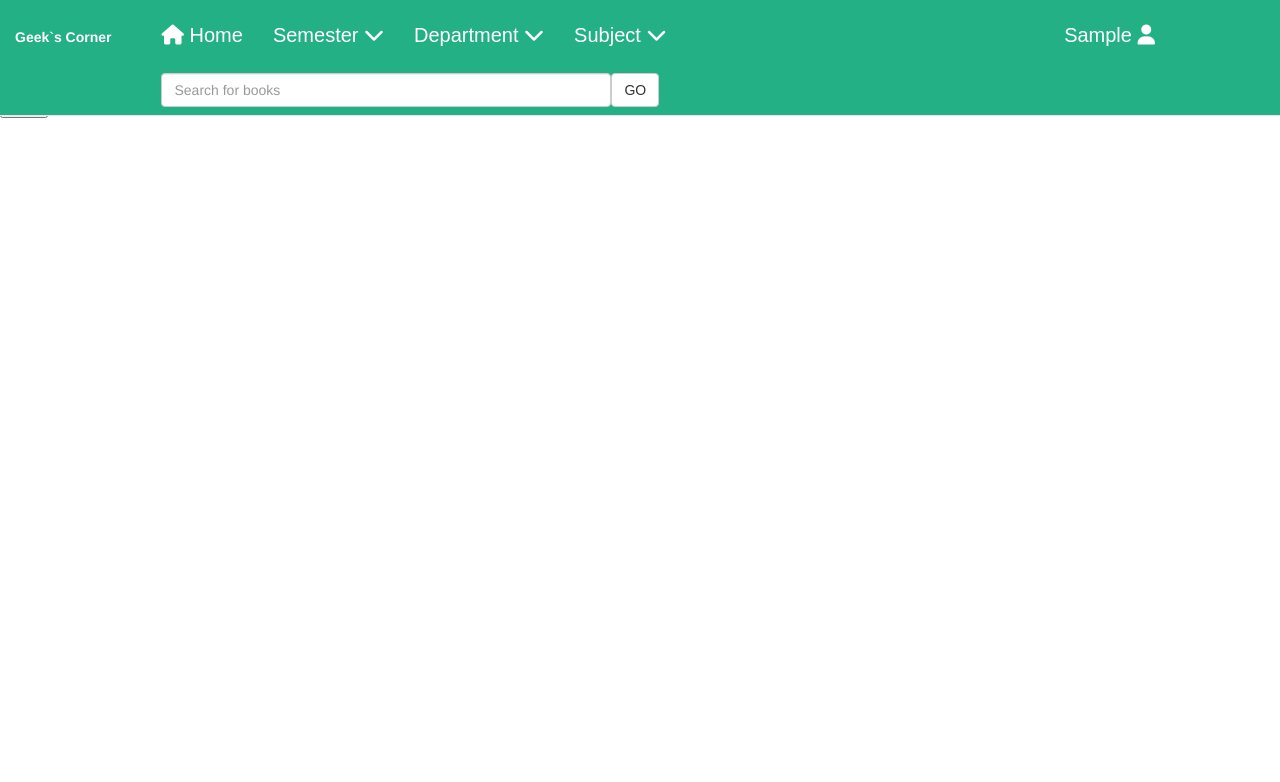
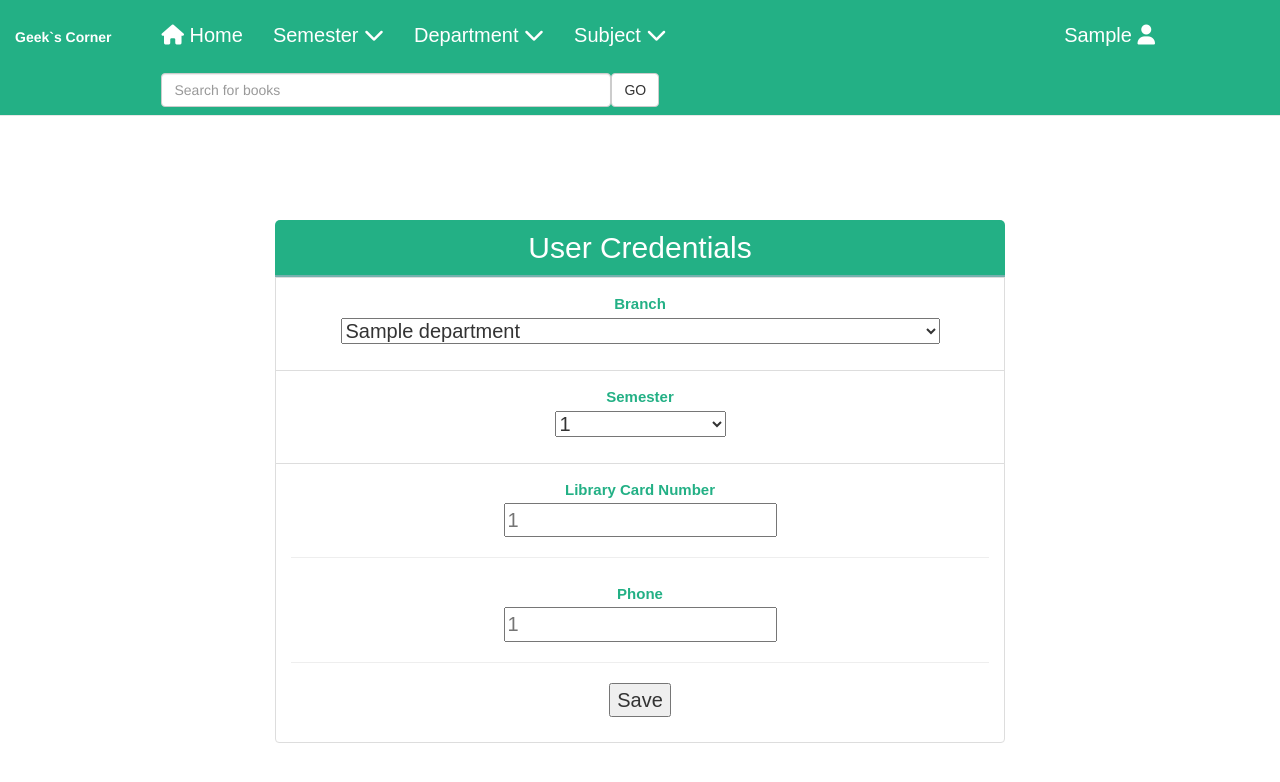
Before and after one commit to TeamIntegrity/LibChain, a Django app: page /users/edit/ in a window 1280 px wide. Shown: the top 782 px of the page. Run offline with Django 3.2, Linux system fonts and the light colour scheme; a user stored in the database is signed in; tables that the repository leaves empty hold one stand-in row (values such as "Sample post"); some libraries are stand-ins or nearby versions.

Commit message:
Updated edit.html

```diff
--- a/libchain/users/templates/edit.html
+++ b/libchain/users/templates/edit.html
@@ -3,12 +3,40 @@
  {% block content %}
 
 {% if profile == 'student' %}
+<br>
+<br>
+<br>
+<br>
+<br>
+<br>
+<br>
+<br>
 <div>
-			<form action="/users/edit/" method="post">
+<div class="container">
+               <div class="row">
+               </div><br>
+
+
+                       <!-- Pack 1-->
+                       <div class="col-lg-2">
+                       </div>
+                        <div class="col-lg-8" id="home-box">
+                            <center>
+                            <div class="pricing_header">
+                                <h2>User Credentials</h2>
+                                <div class="space"></div>
+                     </div>
+                     </center>
+                        <div class="col-lg-2">
+                       </div>
+                     <ul class="list-group">
+			            <li class="list-group-item">
+
+         <form action="/users/edit/" method="post">
          {% csrf_token %}
-         <div class="group">
-         <label for="user" class="label">Branch</label>
-         <select class="input" name="branch">
+         <div class="form-group">
+         <center><label for="user" class="label" style="color: rgb(35, 176, 133);"> Branch </label></center>
+         <center><select class="form-input" name="branch">
             <option value="" selected>
                {{student.department_name.name}}
             </option>
@@ -27,12 +55,16 @@
             <option value="CIVIL ENGINEERING">
                CIVIL ENGINEERING
             </option>
+            </center>
           </select>
          <!--<input id="user" type="text" class="input" name="branch" placeholder={{student.department_name.name}}>-->
          </div>
-         <div class="group">
-         <label for="user" class="label">Semester</label>
-         <select class="input" name="semester">
+         </li>
+
+         <li class="list-group-item">
+         <div class="form-group">
+         <center><label for="user" class="label" style="color: rgb(35, 176, 133);">Semester</label></center>
+         <center><select class="input" name="semester">
             <option value="" selected>
                {{student.semester.semester}}
             </option>
@@ -60,43 +92,53 @@
             <option value="8">
                8th SEMESTER
             </option>
+          </center>
           </select>
          <!--<input id="user" type="text" class="input" name="semester" placeholder={{student.semester.semester}}>-->
          </div>
-         <div class="group">
-         <label for="user" class="label">Library Card Number</label>
-         <input id="user" type="text" class="input" name="libcard" placeholder={{student.libcard}}>
+         </li>
+         <li class="list-group-item">
+
+         <div class="form-group">
+         <center><label for="user" class="label" style="color: rgb(35, 176, 133);">Library Card Number</label></center>
+         <center><input id="user" type="text" class="input" name="libcard" placeholder={{student.libcard}}></center>
          </div>
-         <div class="group">
-         <label for="user" class="label">Phone</label>
-         <input id="user" type="text" class="input" name="phone" placeholder={{student.userprofile.phone}}>
+         <hr>
+         <div class="form-group">
+         <center><label for="user" class="label" style="color: rgb(35, 176, 133);">Phone</label></center>
+         <center><input id="user" type="text" class="input" name="phone" placeholder={{student.userprofile.phone}}></center>
          </div>
-         <div class="group">
-         			<input type="submit" class="button" value="Save">
+         <hr>
+         <div class="form-group">
+         			<center><input type="submit" class="button" value="Save"></center>
          </div>
+         </li>
 			</form>
 </div>
 
 {% elif profile == 'staff' %}
 <div>
+         <li class="list-group-item">
 			<form action="/users/edit/" method="post">
          {% csrf_token %}
 
-         <label for="user" class="label">Name</label>
+         <label for="user" class="label" style="color: rgb(35, 176, 133);">Name</label>
          <input id="user" type="text" class="input" name="name" placeholder={{staff.userprofile.user.first_name}}>
 
-         <label for="user" class="label">Phone</label>
+         <label for="user" class="label" style="color: rgb(35, 176, 133);">Phone</label>
          <input id="user" type="text" class="input" name="phone" placeholder={{staff.userprofile.phone}}>
 
-         <label for="user" class="label">Email</label>
+         <label for="user" class="label" style="color: rgb(35, 176, 133);">Email</label>
          <input id="user" type="text" class="input" name="email" placeholder={{staff.userprofile.user.email}}>
+         </li>
 
-         <div class="group">
-              <input type="submit" class="button" value="Save">
+         <div class="form-group">
+         <center><input type="submit" class="button" value="Save"></center>
          </div>
+
       </form>
 </div>
-
+</ul>
 
 {% endif %}
 {% endblock %}
```
